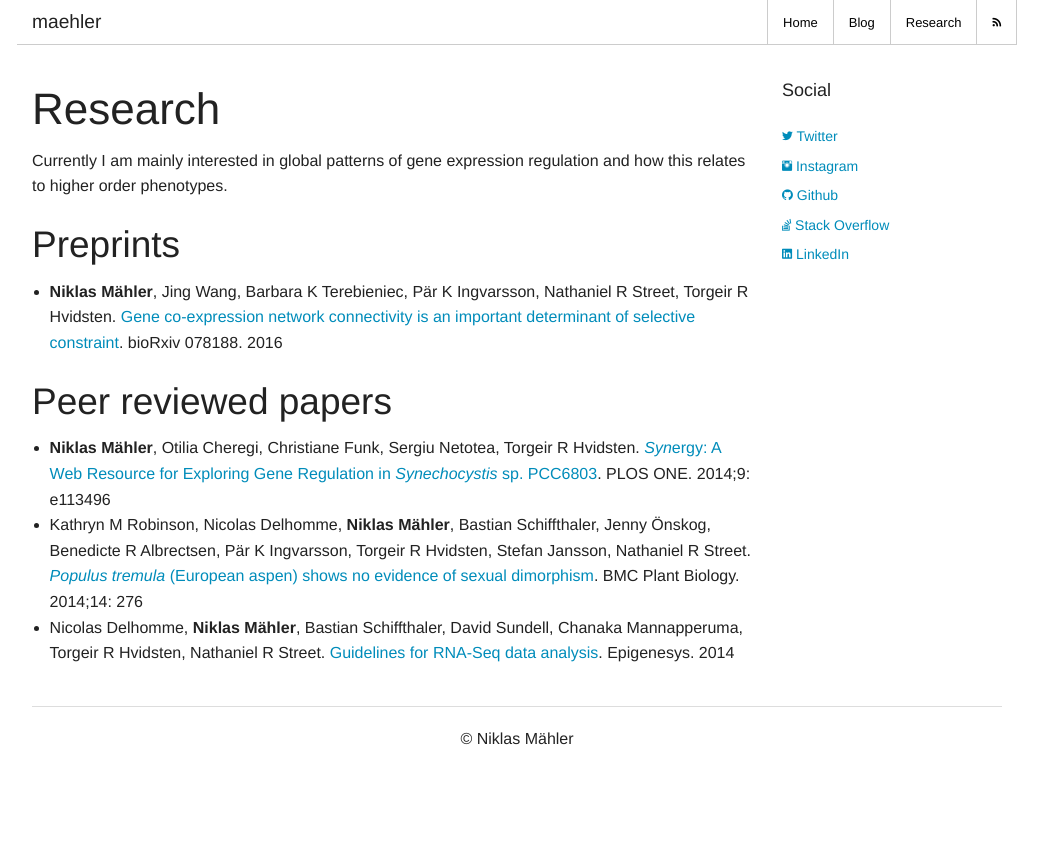
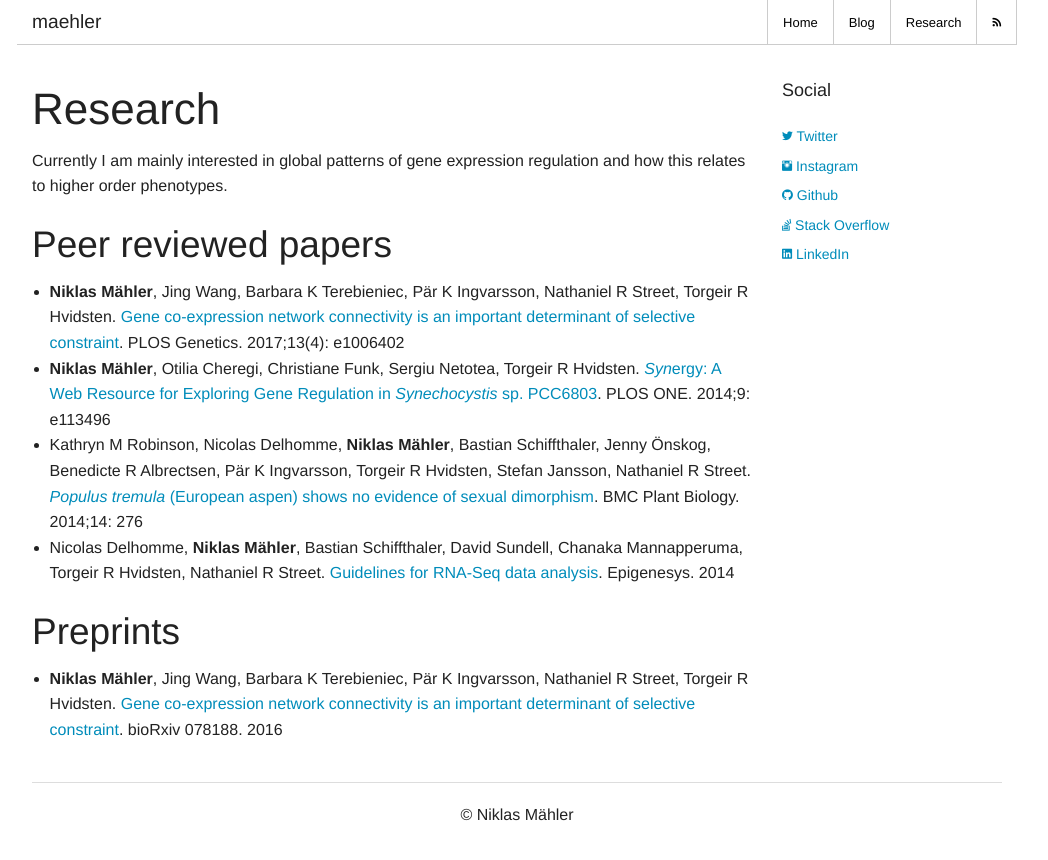
Before and after one commit to maehler/maehler.github.io, a Jekyll site: the page built from research/index.md, in a window 1280 px wide. Shown: the top 860 px of the page, without its empty margins (123-1171 px from the left). Built offline with Jekyll 4.4.1, drawn with Linux system fonts in a browser that asks for light colours.

Commit message:
Add PLOS Genetics paper

```diff
--- a/research/index.md
+++ b/research/index.md
@@ -7,17 +7,20 @@ title: maehler.se # research
 
 Currently I am mainly interested in global patterns of gene expression regulation and how this relates to higher order phenotypes.
 
-## Preprints
-
-- **Niklas Mähler**, Jing Wang, Barbara K Terebieniec, Pär K Ingvarsson, Nathaniel R Street, Torgeir R Hvidsten. [Gene co-expression network connectivity is an important determinant of selective constraint][aspen-eqtl]. bioRxiv 078188. 2016
-
 ## Peer reviewed papers
 
+- **Niklas Mähler**, Jing Wang, Barbara K Terebieniec, Pär K Ingvarsson, Nathaniel R Street, Torgeir R Hvidsten. [Gene co-expression network connectivity is an important determinant of selective constraint][aspen-eqtl]. PLOS Genetics. 2017;13(4): e1006402
 - **Niklas Mähler**, Otilia Cheregi, Christiane Funk, Sergiu Netotea, Torgeir R Hvidsten. [*Syn*ergy: A Web Resource for Exploring Gene Regulation in *Synechocystis* sp. PCC6803][synergy]. PLOS ONE. 2014;9: e113496
 - Kathryn M Robinson, Nicolas Delhomme, **Niklas Mähler**, Bastian Schiffthaler, Jenny Önskog, Benedicte R Albrectsen, Pär K Ingvarsson, Torgeir R Hvidsten, Stefan Jansson, Nathaniel R Street. [*Populus tremula* (European aspen) shows no evidence of sexual dimorphism][aspen-sex]. BMC Plant Biology. 2014;14: 276
 - Nicolas Delhomme, **Niklas Mähler**, Bastian Schiffthaler, David Sundell, Chanaka Mannapperuma, Torgeir R Hvidsten, Nathaniel R Street. [Guidelines for RNA-Seq data analysis][rnaseq-guidelines]. Epigenesys. 2014
 
-[aspen-eqtl]: <http://dx.doi.org/10.1101/078188>
+## Preprints
+
+- **Niklas Mähler**, Jing Wang, Barbara K Terebieniec, Pär K Ingvarsson, Nathaniel R Street, Torgeir R Hvidsten. [Gene co-expression network connectivity is an important determinant of selective constraint][aspen-eqtl-preprint]. bioRxiv 078188. 2016
+
+[aspen-eqtl]: <https://doi.org/10.1371/journal.pgen.1006402>
 [synergy]: <http://dx.doi.org/10.1371/journal.pone.0113496>
 [aspen-sex]: <http://dx.doi.org/10.1186/s12870-014-0276-5>
 [rnaseq-guidelines]: <http://www.epigenesys.eu/en/protocols/bio-informatics/1283-guidelines-for-rna-seq-data-analysis>
+
+[aspen-eqtl-preprint]: <http://dx.doi.org/10.1101/078188>
```
